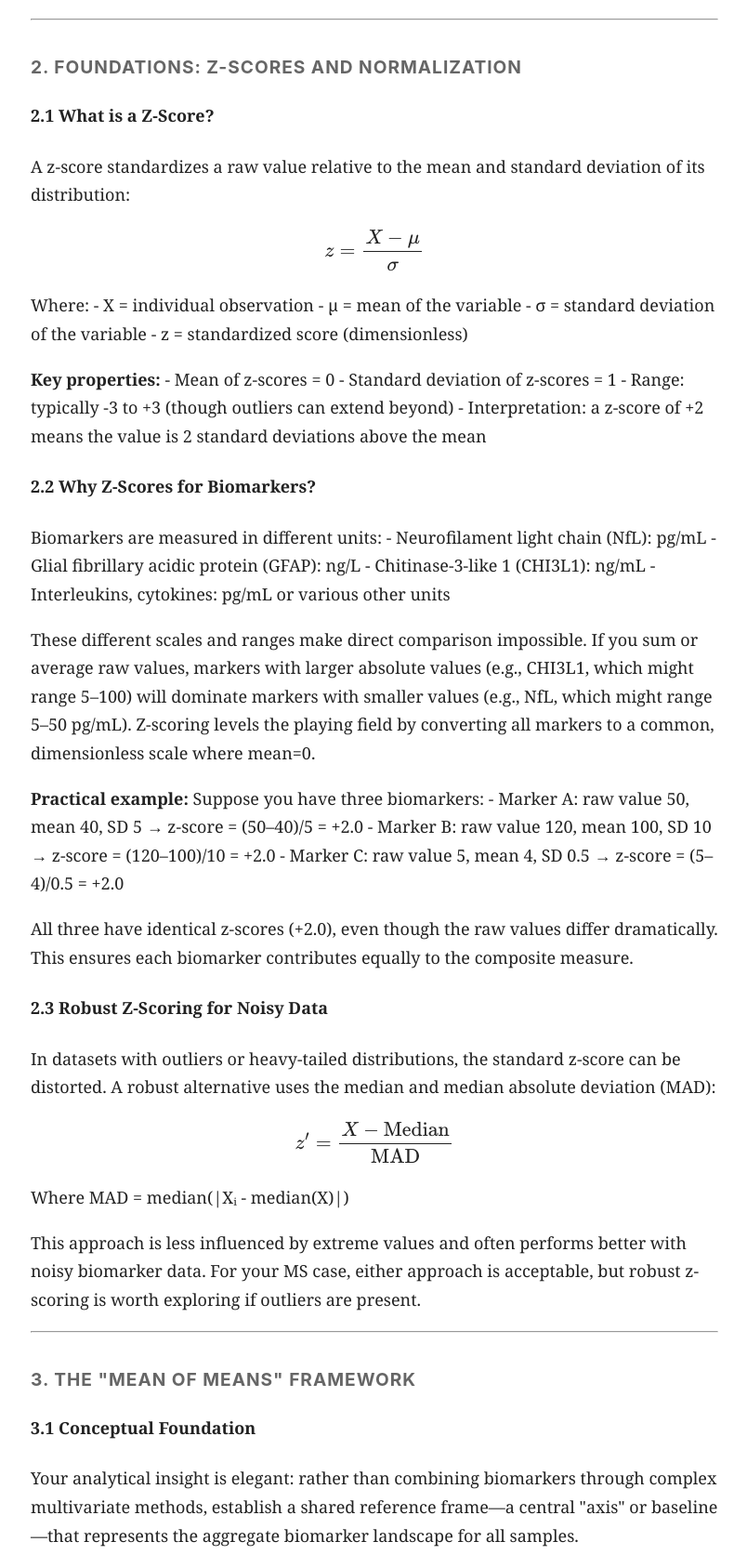
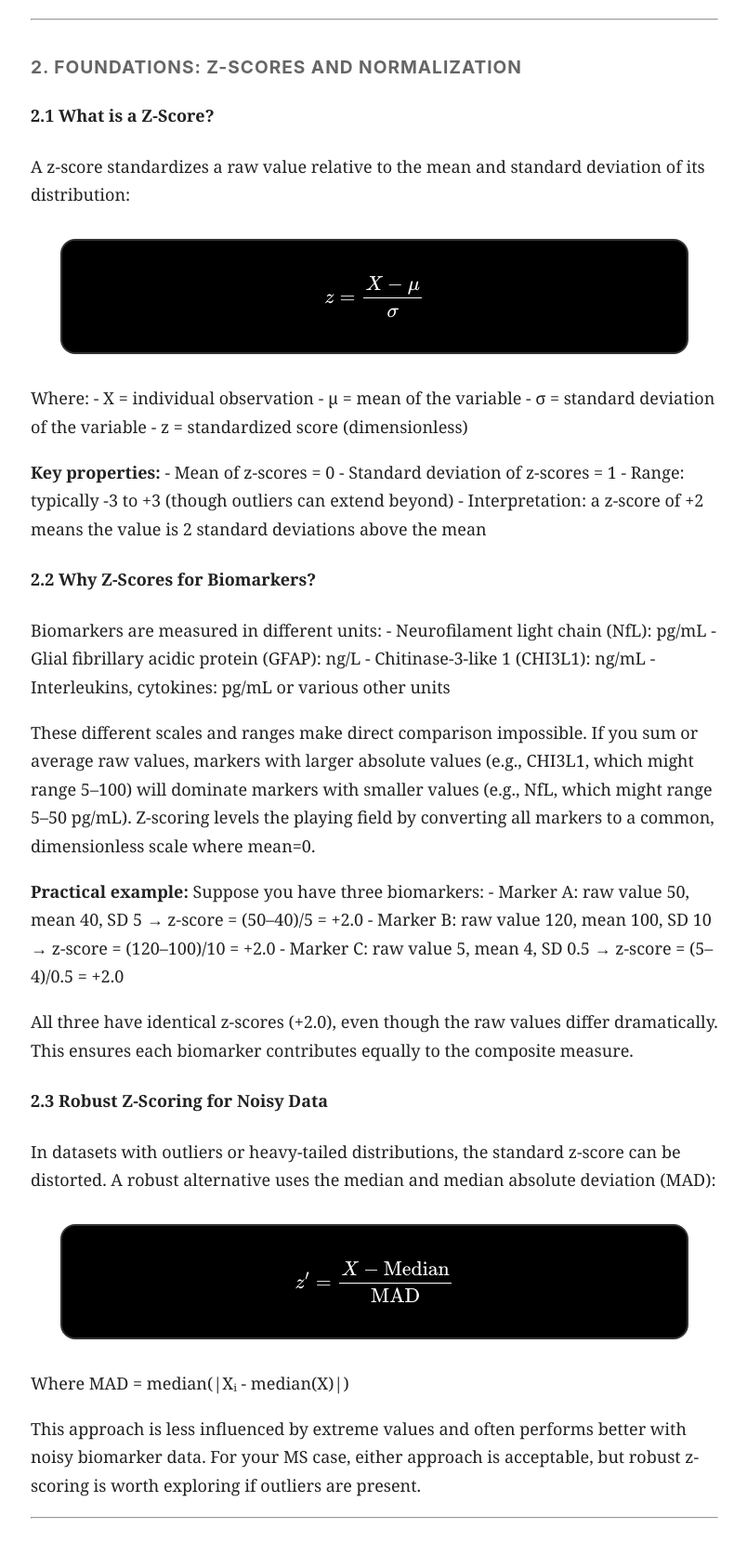
Before and after one commit to KSVQ/wikki-sci, a Flask app: page /research/the-human-visual-algorithm in a window 1280 px wide. Shown: the part 2099-3772 px from the top of the page at 93% size, without its empty margins (377-1181 px from the left). Run offline with Flask 3, Linux system fonts and the light colour scheme.

Commit message:
LaTeX/KaTeX Fix: pymdownx.arithmatex

```diff
--- a/static/css/markdown.css
+++ b/static/css/markdown.css
@@ -180,3 +180,14 @@ del {
     color: var(--meta-color); /* Make deleted text lighter/grey */
     text-decoration-color: var(--accent-color); /* Make the line blue/accent */
 }
+
+/* LaTeX Math Formula Styles */
+
+div.arithmatex{
+    margin: 2rem;
+    padding: 1rem;
+    background: #000000;
+    color: #FFFFFF;
+    border: 2px solid #333;
+    border-radius: 1rem;
+}
```
